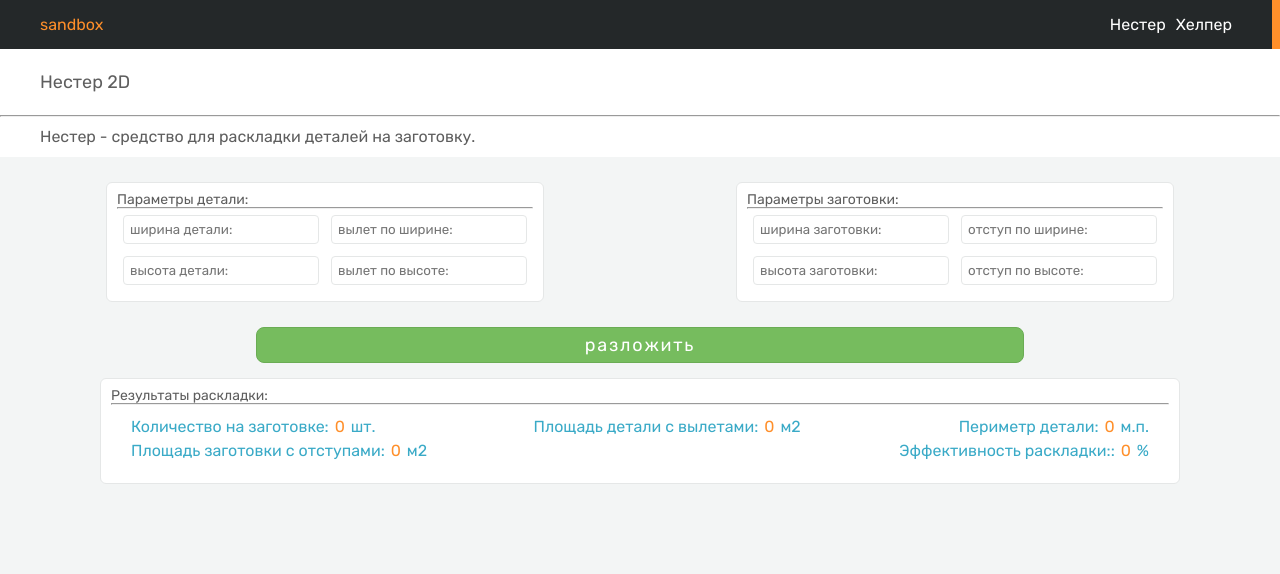
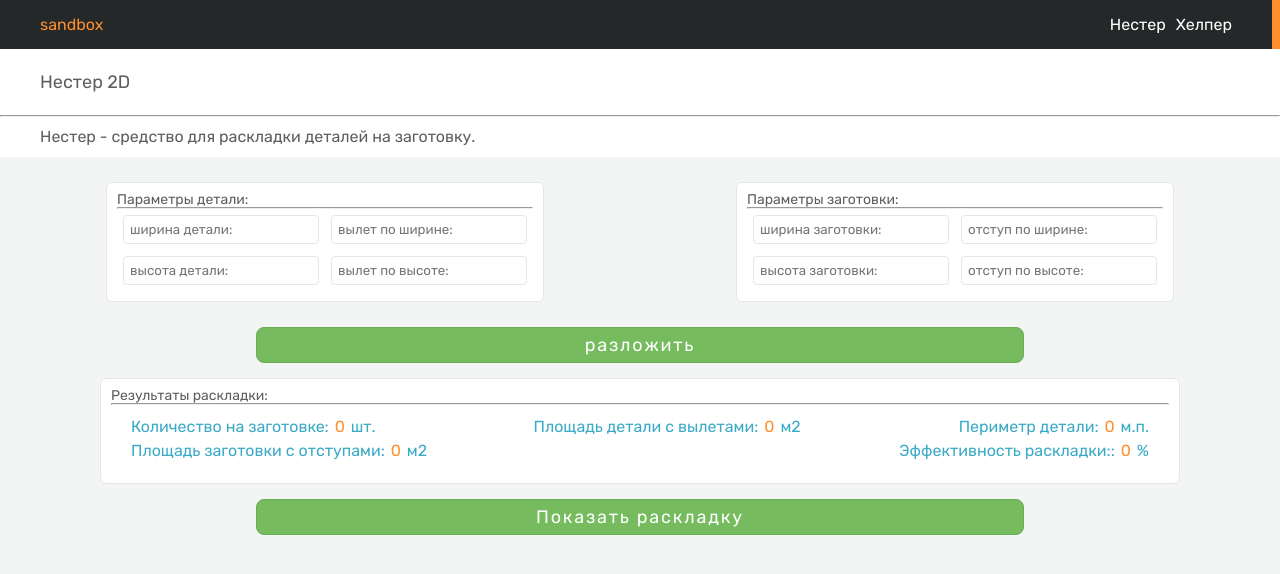
Before and after one commit to qk7p/sandbox-ts, a React (Create React App) app: page /nester in a window 1280 px wide. Shown: the top 574 px of the page. Built offline with nearby package versions, Linux system fonts and the light colour scheme.

Commit message:
create nestingResultBox change Button change gitIgnore

```diff
--- /dev/null
+++ b/src/components/Button.tsx
@@ -0,0 +1,18 @@
+import "../style/Components/Button.css";
+
+export interface IButtonProps {
+  buttonText: string;
+  onClick: () => void;
+  className: string;
+}
+
+export function Button(props: IButtonProps) {
+  const { buttonText, onClick, className } = props;
+  return (
+    <>
+      <button onClick={onClick} className={className}>
+        {buttonText}
+      </button>
+    </>
+  );
+}
--- /dev/null
+++ b/src/components/CollapsibleContainer.tsx
@@ -0,0 +1,40 @@
+import { useState } from "react";
+import { Button } from "./Button";
+import "../style/NestingPage/nestingResultDrawer.css";
+
+export interface ICollapsibleContainerProps {
+  isExpand: boolean;
+}
+
+export function CollapsibleContainer(props: ICollapsibleContainerProps) {
+  const { isExpand } = props;
+  const [isShow, setIsShow] = useState(isExpand);
+  const [buttonStyle, setButtonStyle] = useState("primaryButton");
+  const [buttonText, setButtonText] = useState("Показать раскладку");
+
+  function toggleShow() {
+    if (!isShow) {
+      setButtonStyle("secondaryButton");
+      setButtonText("Скрыть раскладку");
+    } else {
+      setButtonStyle("primaryButton");
+      setButtonText("Показать раскладку");
+    }
+    setIsShow(!isShow);
+  }
+
+  return (
+    <>
+      <Button
+        onClick={toggleShow}
+        buttonText={buttonText}
+        className={buttonStyle}
+      />
+      {isShow && (
+        <div className="collapsibleContent">
+          <div className="nestingResultDrawer"></div>
+        </div>
+      )}
+    </>
+  );
+}
--- a/src/components/PrimaryButton.tsx
+++ /dev/null
@@ -1,17 +0,0 @@
-import "../style/Components/PrimaryButton.css";
-
-export interface IPrimaryButtonProps {
-  buttonText: string;
-  onClick: () => void;
-}
-
-export function PrimaryButton(props: IPrimaryButtonProps) {
-  const { buttonText, onClick } = props;
-  return (
-    <>
-      <button onClick={onClick} className="primaryButton">
-        {buttonText}
-      </button>
-    </>
-  );
-}
--- a/src/pages/NestingPage.tsx
+++ b/src/pages/NestingPage.tsx
@@ -5,9 +5,10 @@ import { ResultCard } from "../components/ResultCard";
 import { calcDetailParams } from "../utils/calcDetailParams";
 import { calcMaterialParams } from "../utils/calcMaterialParams";
 import { BodyTitle } from "../components/BodyTitle";
-import { PrimaryButton } from "../components/PrimaryButton";
+import { Button } from "../components/Button";
 import { calcEfficiency } from "../utils/calcEfficiency";
 import { validateInputs } from "../utils/validateInputs";
+import { CollapsibleContainer } from "../components/CollapsibleContainer";
 
 export function NestingPage() {
   function calcAllParams() {
@@ -30,9 +31,16 @@ export function NestingPage() {
           <InputBox />
         </div>
         <div className="buttonContainer">
-          <PrimaryButton onClick={calcAllParams} buttonText="разложить" />
+          <Button
+            onClick={calcAllParams}
+            buttonText="разложить"
+            className="primaryButton"
+          />
         </div>
         <ResultCard />
+        <div className="nestingResultContainer">
+          <CollapsibleContainer isExpand={false} />
+        </div>
       </div>
     </div>
   );
--- /dev/null
+++ b/src/style/Components/Button.css
@@ -0,0 +1,35 @@
+.primaryButton {
+  width: 60%;
+  padding: 6px;
+  border: 1px solid var(--dark-green);
+  border-radius: 8px;
+  background-color: var(--green);
+  color: white;
+  font-family: inherit;
+  font-size: large;
+  letter-spacing: 0.1em;
+  cursor: pointer;
+  outline: none;
+}
+
+.primaryButton:hover {
+  opacity: 0.9;
+}
+
+.secondaryButton {
+  width: 60%;
+  padding: 6px;
+  border: 1px solid var(--blue);
+  border-radius: 8px;
+  background-color: var(--blue);
+  color: white;
+  font-family: inherit;
+  font-size: large;
+  letter-spacing: 0.1em;
+  cursor: pointer;
+  outline: none;
+}
+
+.secondaryButton:hover {
+  opacity: 0.9;
+}
--- a/src/style/Components/PrimaryButton.css
+++ /dev/null
@@ -1,17 +0,0 @@
-.primaryButton {
-  width: 60%;
-  padding: 6px;
-  border: 1px solid var(--dark-green);
-  border-radius: 8px;
-  background-color: var(--green);
-  color: white;
-  font-family: inherit;
-  font-size: large;
-  letter-spacing: 0.1em;
-  cursor: pointer;
-  outline: none;
-}
-
-.primaryButton:hover {
-    opacity: 0.9;
-}
--- a/src/style/NestingPage/NestingPage.css
+++ b/src/style/NestingPage/NestingPage.css
@@ -25,3 +25,9 @@
   display: flex;
   justify-content: center;
 }
+
+.nestingResultContainer {
+  display: flex;
+  flex-direction: column;
+  align-items: center;
+}
--- /dev/null
+++ b/src/style/NestingPage/nestingResultDrawer.css
@@ -0,0 +1,6 @@
+.nestingResultDrawer {
+  width: 300px;
+  height: 150px;
+  border: 1px solid darkblue;
+  margin: 15px;
+}
```
Also changed, not shown: 1 other file (tests, documents, lock files or other folders).
